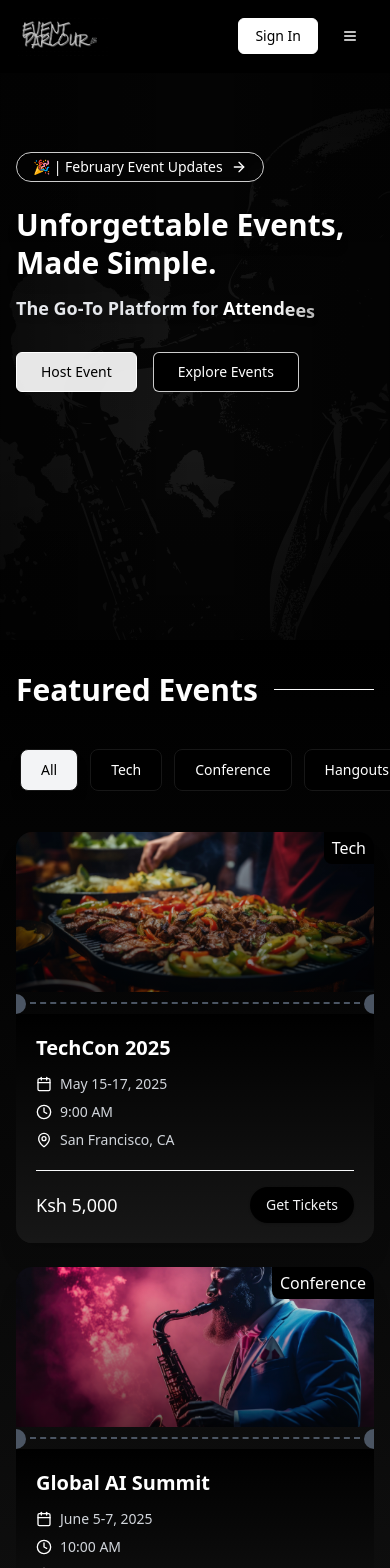
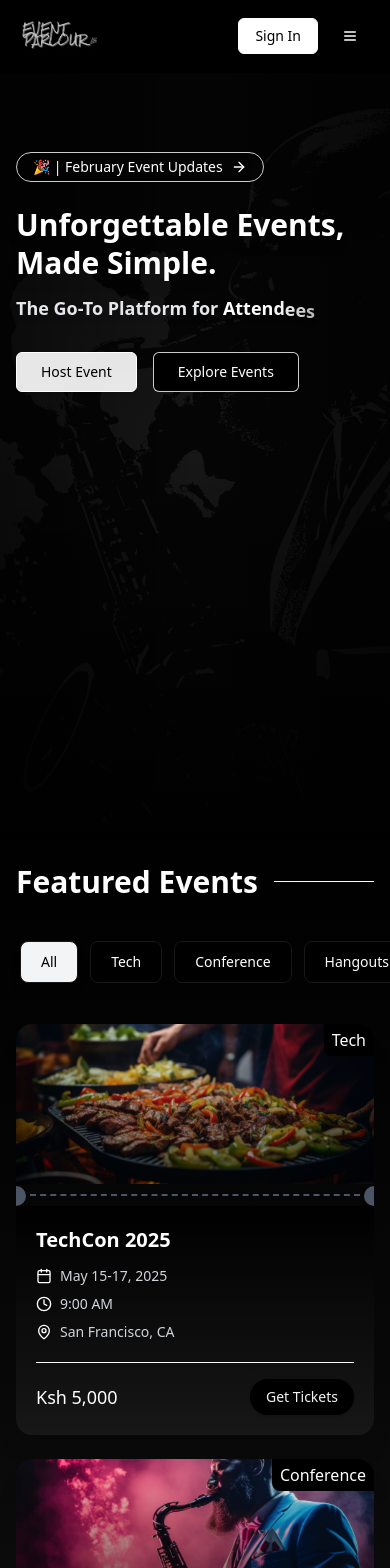
Before and after one commit to olivebishop/event_parlour_landing, a Next.js app: page / in a window 390 px wide. Shown: the top 1568 px of the page. Built offline with nearby package versions, Linux system fonts and the light colour scheme.

Commit message:
chore: configs

```diff
--- a/app/(main)/page.tsx
+++ b/app/(main)/page.tsx
@@ -11,7 +11,9 @@ export default function Home() {
         <Hero />
       </div>
       {/* Overlay only on mobile, normal spacing on desktop */}
-      <div className="-mt-48 md:mt-0 relative z-20">
+      <div className="mt-0 md:mt-0 relative z-20">
+        {/* use below commented infuture */}
+      {/* <div className="-mt-48 md:mt-0 relative z-20"> */}
         <EventSection />
       </div>
       <div className="relative z-10">
--- a/components/shared/Navbar.tsx
+++ b/components/shared/Navbar.tsx
@@ -53,7 +53,8 @@ export function Navbar() {
 
   const navLinks = [
     { href: "/events", label: "Events Near Me" },
-    { href: "/beds", label: "Accomodations" },
+    { href: "/bed", label: "Accomodations" },
+    // { href: "/beds", label: "Accomodations" },
     { href: "/Venues", label: "Venues" },
     { href: "/contact", label: "Contact" }
   ]
```
